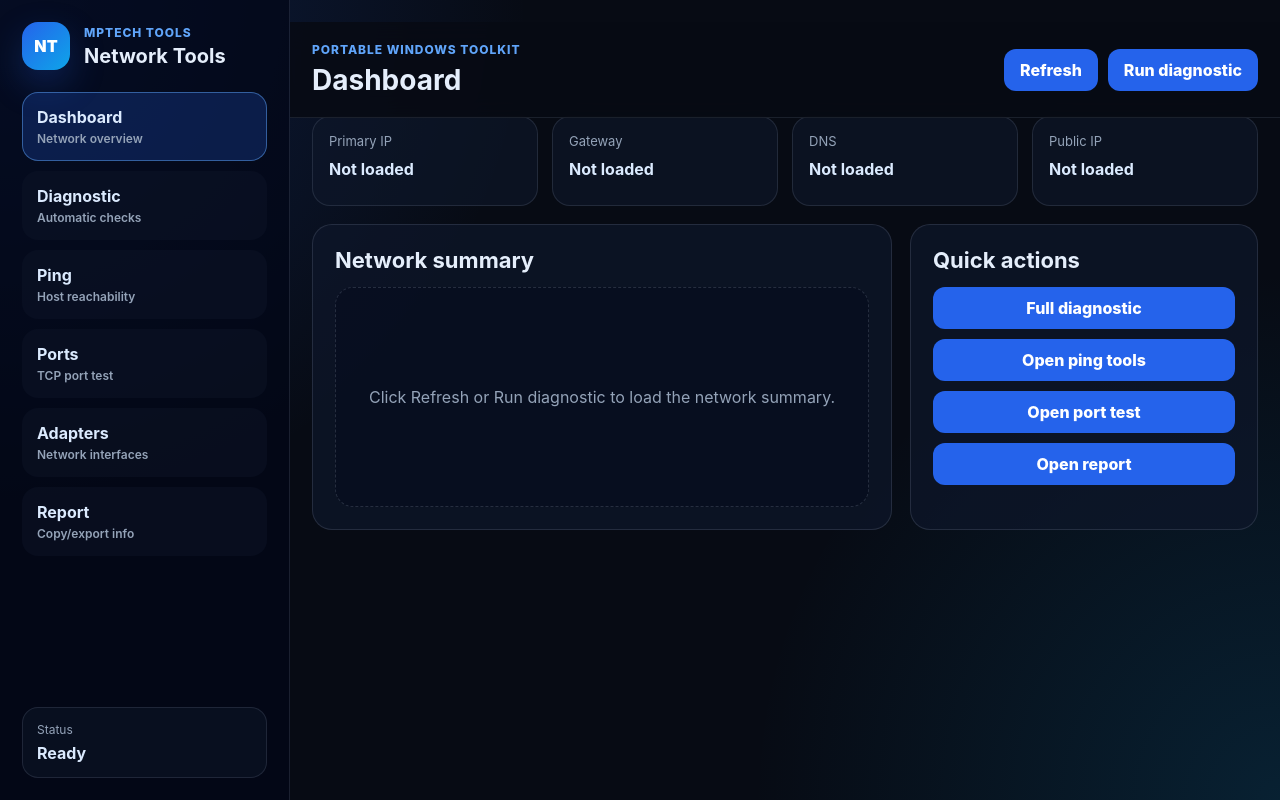
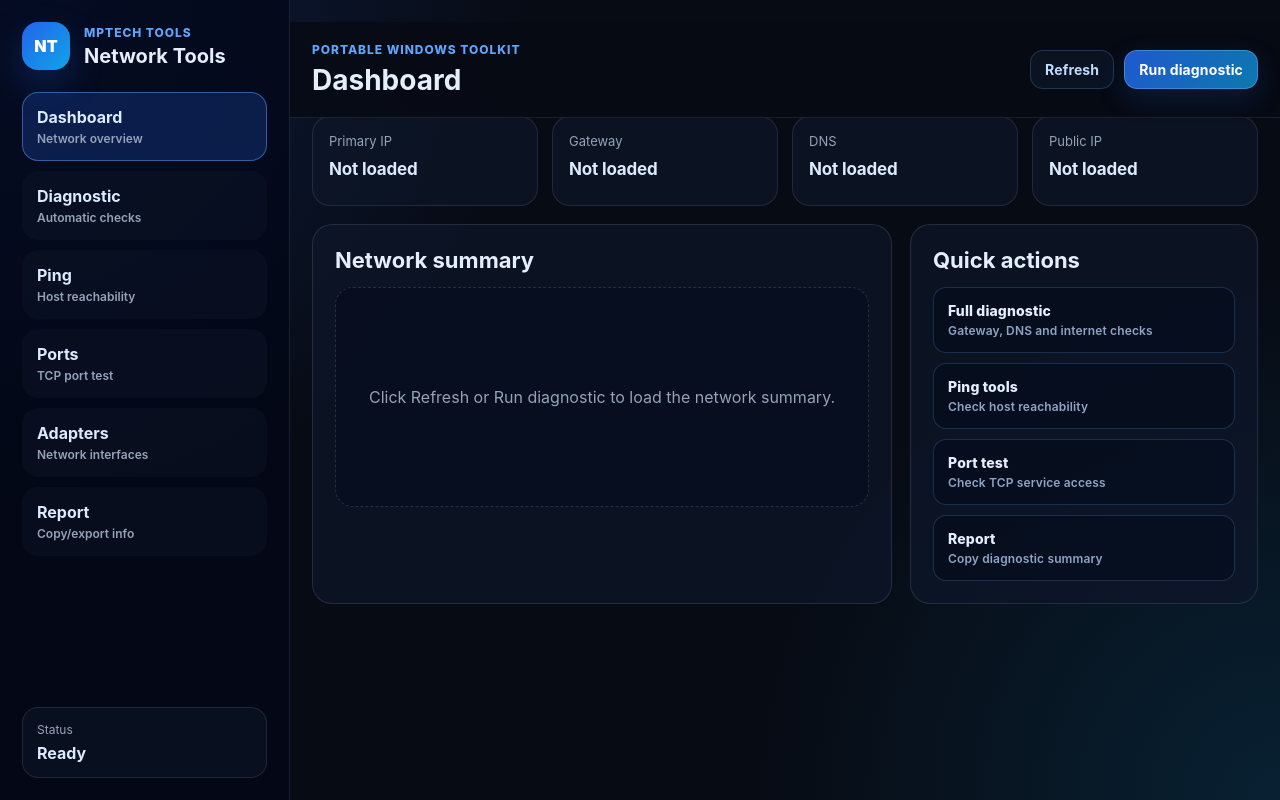
Before and after one commit to xml2811/Network-Tools, a React (Vite) app: page / in a window 1280 px wide. Built offline with nearby package versions, Linux system fonts and the light colour scheme.

Commit message:
Polish dashboard buttons and quick actions

```diff
--- a/src/App.tsx
+++ b/src/App.tsx
@@ -219,10 +219,10 @@ function App() {
           </div>
 
           <div className="topbar-actions">
-            <button onClick={loadDetails} disabled={loadingSummary}>
+            <button className="btn btn-secondary" onClick={loadDetails} disabled={loadingSummary}>
               {loadingSummary ? "Loading..." : "Refresh"}
             </button>
-            <button onClick={runDiagnostic} disabled={loadingDiagnostic}>
+            <button className="btn btn-primary" onClick={runDiagnostic} disabled={loadingDiagnostic}>
               {loadingDiagnostic ? "Checking..." : "Run diagnostic"}
             </button>
           </div>
@@ -257,17 +257,21 @@ function App() {
               <article className="panel">
                 <h3>Quick actions</h3>
                 <div className="quick-actions">
-                  <button onClick={runDiagnostic} disabled={loadingDiagnostic}>
-                    Full diagnostic
+                  <button className="quick-action" onClick={runDiagnostic} disabled={loadingDiagnostic}>
+                    <span>Full diagnostic</span>
+                    <small>Gateway, DNS and internet checks</small>
                   </button>
-                  <button onClick={() => setActiveSection("ping")}>
-                    Open ping tools
+                  <button className="quick-action" onClick={() => setActiveSection("ping")}>
+                    <span>Ping tools</span>
+                    <small>Check host reachability</small>
                   </button>
-                  <button onClick={() => setActiveSection("ports")}>
-                    Open port test
+                  <button className="quick-action" onClick={() => setActiveSection("ports")}>
+                    <span>Port test</span>
+                    <small>Check TCP service access</small>
                   </button>
-                  <button onClick={() => setActiveSection("report")}>
-                    Open report
+                  <button className="quick-action" onClick={() => setActiveSection("report")}>
+                    <span>Report</span>
+                    <small>Copy diagnostic summary</small>
                   </button>
                 </div>
               </article>
@@ -331,7 +335,7 @@ function App() {
                   Host or IP
                   <input value={pingHost} onChange={(event) => setPingHost(event.target.value)} />
                 </label>
-                <button onClick={runPing}>Ping</button>
+                <button className="btn btn-primary" onClick={runPing}>Ping</button>
               </div>
 
               <pre className="terminal">{pingResult || "No ping result yet."}</pre>
@@ -359,7 +363,7 @@ function App() {
                 </label>
               </div>
 
-              <button onClick={testPort}>Test port</button>
+              <button className="btn btn-primary" onClick={testPort}>Test port</button>
 
               <pre className="terminal">{portResult || "No port test result yet."}</pre>
             </article>
@@ -401,7 +405,7 @@ function App() {
                   <h3>Diagnostic report</h3>
                   <p>Copy the current network summary and diagnostic result.</p>
                 </div>
-                <button onClick={copyReport} disabled={!details && !diagnostic}>
+                <button className="btn btn-secondary" onClick={copyReport} disabled={!details && !diagnostic}>
                   Copy report
                 </button>
               </div>
--- a/src/styles.css
+++ b/src/styles.css
@@ -23,22 +23,61 @@ input {
 }
 
 button {
-  border: 0;
-  border-radius: 12px;
-  padding: 11px 16px;
-  background: #2563eb;
-  color: white;
-  cursor: pointer;
-  font-weight: 800;
+  font: inherit;
 }
 
-button:hover {
-  background: #1d4ed8;
+.btn,
+.quick-action {
+  border: 1px solid rgba(96, 165, 250, 0.22);
+  border-radius: 13px;
+  padding: 10px 14px;
+  color: #dbeafe;
+  cursor: pointer;
+  font-size: 14px;
+  font-weight: 700;
+  letter-spacing: 0.01em;
+  background: rgba(37, 99, 235, 0.16);
+  transition:
+    background 0.16s ease,
+    border-color 0.16s ease,
+    transform 0.16s ease,
+    color 0.16s ease;
 }
 
-button:disabled {
-  opacity: 0.58;
+.btn:hover,
+.quick-action:hover {
+  transform: translateY(-1px);
+  border-color: rgba(96, 165, 250, 0.48);
+  background: rgba(37, 99, 235, 0.26);
+}
+
+.btn:disabled,
+.quick-action:disabled {
+  opacity: 0.55;
   cursor: not-allowed;
+  transform: none;
+}
+
+.btn-primary {
+  color: #ffffff;
+  background: linear-gradient(135deg, rgba(37, 99, 235, 0.88), rgba(14, 165, 233, 0.72));
+  border-color: rgba(147, 197, 253, 0.34);
+  box-shadow: 0 10px 28px rgba(37, 99, 235, 0.18);
+}
+
+.btn-secondary {
+  color: #bfdbfe;
+  background: rgba(15, 23, 42, 0.72);
+  border-color: rgba(96, 165, 250, 0.24);
+}
+
+.btn-primary:hover {
+  background: linear-gradient(135deg, rgba(37, 99, 235, 0.96), rgba(14, 165, 233, 0.82));
+}
+
+.btn-secondary:hover {
+  color: #ffffff;
+  background: rgba(30, 41, 59, 0.88);
 }
 
 .shell {
@@ -177,6 +216,7 @@ button:disabled {
   flex-wrap: wrap;
   gap: 10px;
   justify-content: flex-end;
+  align-items: center;
 }
 
 .section {
@@ -208,6 +248,8 @@ button:disabled {
 .metric strong {
   color: #dbeafe;
   word-break: break-word;
+  font-size: 17px;
+  letter-spacing: -0.01em;
 }
 
 .panel-grid {
@@ -272,6 +314,27 @@ button:disabled {
 .quick-actions {
   display: grid;
   gap: 10px;
+}
+
+.quick-action {
+  display: grid;
+  gap: 4px;
+  width: 100%;
+  text-align: left;
+  padding: 14px;
+  background: rgba(2, 6, 23, 0.38);
+}
+
+.quick-action span {
+  color: #e5eefb;
+  font-size: 14px;
+  font-weight: 800;
+}
+
+.quick-action small {
+  color: #8fa4c4;
+  font-size: 12px;
+  font-weight: 600;
 }
 
 .badge {
```
